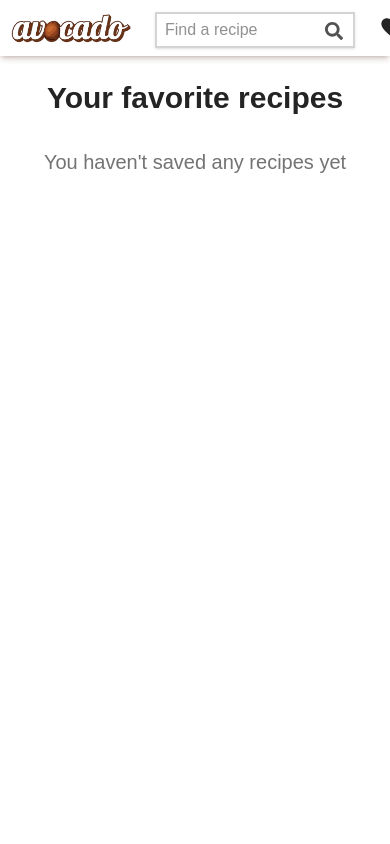
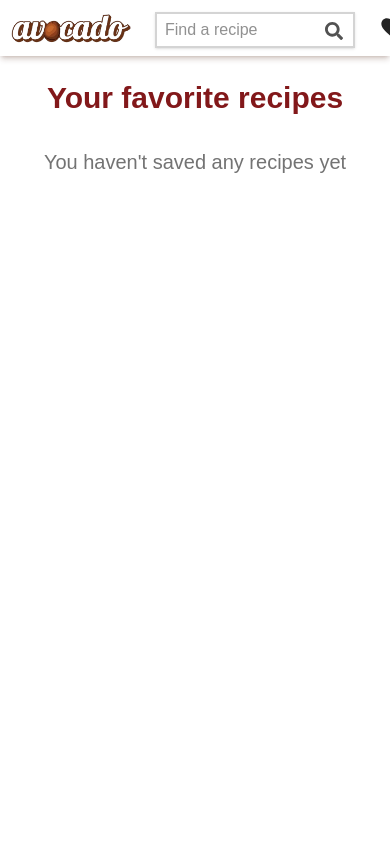
Before and after one commit to michelezedda/avocado, a React (Vite) app: page /favorites in a window 390 px wide. Shown: the top 844 px of the page. Built offline with nearby package versions, Linux system fonts and the light colour scheme; a web font is replaced by a local one.

Commit message:
favorites text-color changed, media queries adjusted for treding recipes

```diff
--- a/src/components/Favorites.tsx
+++ b/src/components/Favorites.tsx
@@ -1,6 +1,7 @@
 import RecipeCard from "../components/RecipeCard";
 import { useAppContext } from "../context/AppContext";
 import { Result } from "../types/Types";
+import { IoMdHeart } from "react-icons/io";
 
 function Favorites() {
   const { favoriteList } = useAppContext();
@@ -8,7 +9,9 @@ function Favorites() {
   return (
     <>
       <div className="w-full flex flex-col items-center mt-20">
-        <h2 className="font-bold text-3xl mb-8">Your favorite recipes</h2>
+        <h2 className="flex font-bold text-3xl mb-8 text-red-900">
+          Your favorite recipes
+        </h2>
         {favoriteList.length ? (
           <>
             <div className="flex flex-col gap-2">
--- a/src/components/Navbar.tsx
+++ b/src/components/Navbar.tsx
@@ -39,7 +39,7 @@ function Navbar() {
         <Link to="/favorites">
           <IoMdHeart
             size={25}
-            className="absolute bottom-4 md:right-10 cursor-pointer duration-300 hover:text-red-500"
+            className="absolute bottom-4 md:right-10 cursor-pointer duration-300 hover:text-red-900"
           />
         </Link>
       </div>
--- a/src/components/TrendingRecipes.tsx
+++ b/src/components/TrendingRecipes.tsx
@@ -13,9 +13,7 @@ function TrendingRecipes() {
     try {
       setLoading(true);
 
-      const response = await fetch(
-        "https://dummyjson.com/recipes?limit=10&skip=10"
-      );
+      const response = await fetch("https://dummyjson.com/recipes?limit=20");
       const data = await response.json();
 
       setRecipes(data.recipes);
@@ -37,7 +35,7 @@ function TrendingRecipes() {
         {loading ? (
           <RiLoader2Fill size={30} className="animate-spin" />
         ) : (
-          <div className="flex flex-col gap-2">
+          <div className="grid xl:grid-cols-2 gap-2">
             {recipes.map((recipe: Recipe) => (
               <RecipeCard key={recipe.id} recipe={recipe} />
             ))}
```
